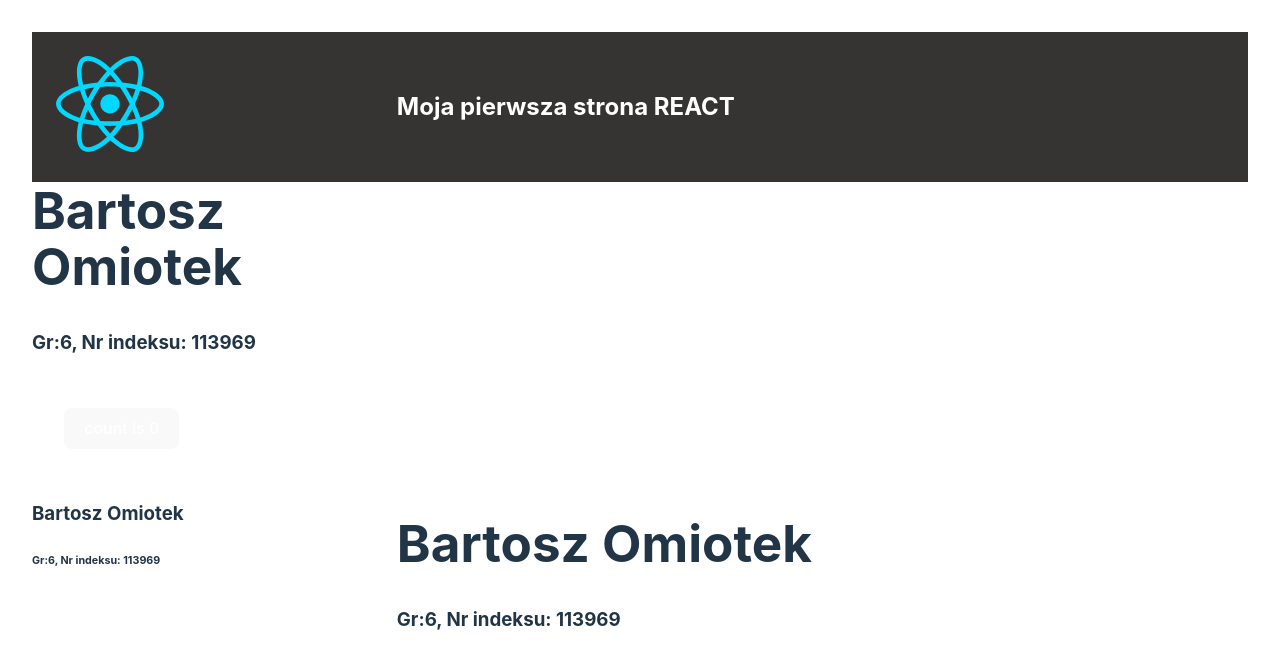
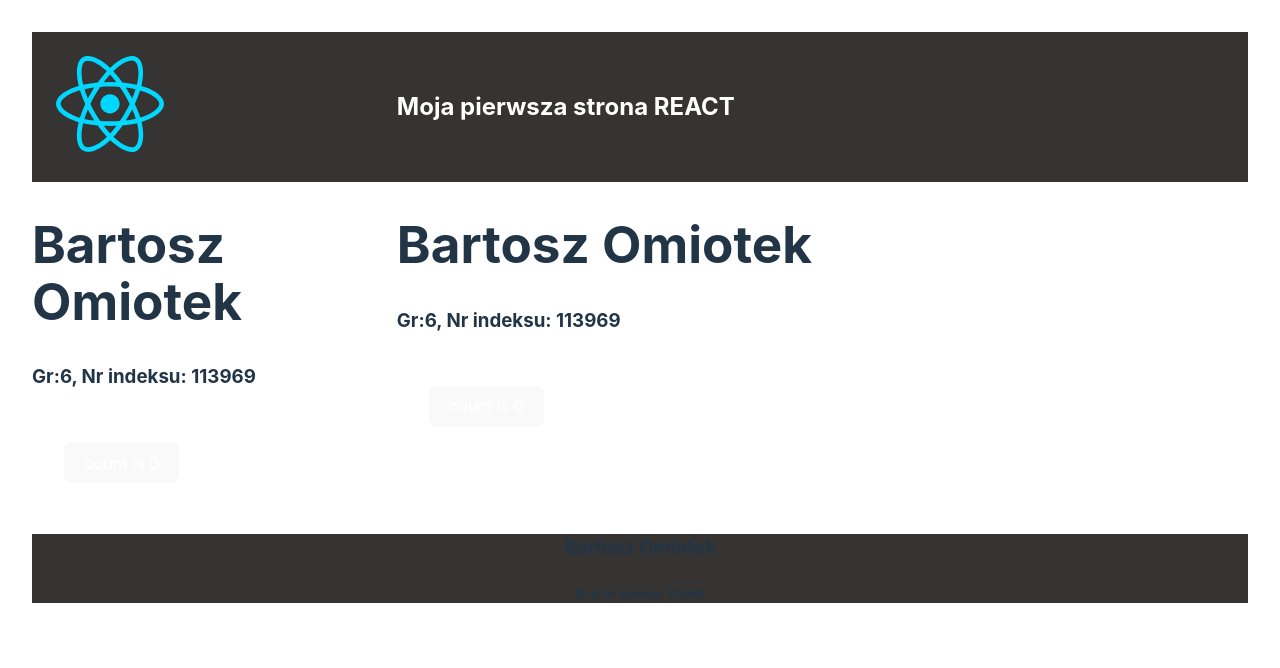
Before and after one commit to BartoszOmiotek16/vite-project1, a React (Vite) app: page / in a window 1280 px wide. Shown: the top 668 px of the page. Built offline with nearby package versions, Linux system fonts and the light colour scheme.

Commit message:
modified:   src/App.css

```diff
--- a/src/App.css
+++ b/src/App.css
@@ -33,6 +33,11 @@ float: right;
 }
 .gora2 h2{
 line-height: 110px;
+}
+
+.content{
+    clear: both;
+    display: flex;
 }
 
 .lewa{
@@ -73,3 +78,7 @@ background-color: #fff;
 .read-the-docs {
   color: #888;
 }
+.footer{
+  text-align: center;
+  background-color: #353433;
+}
```
